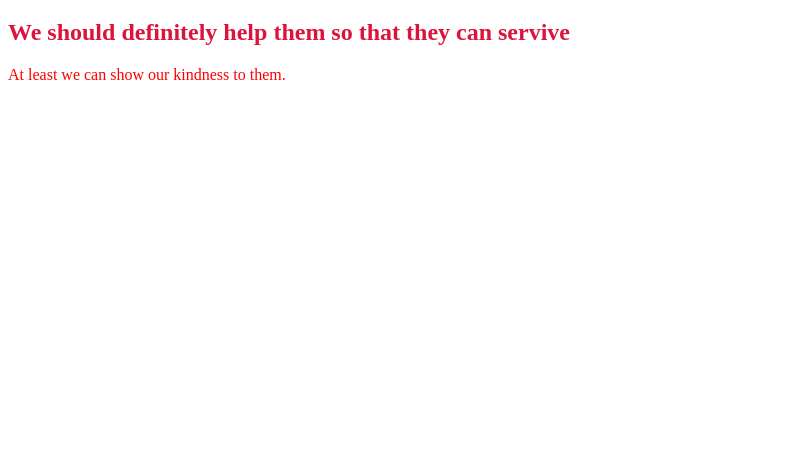
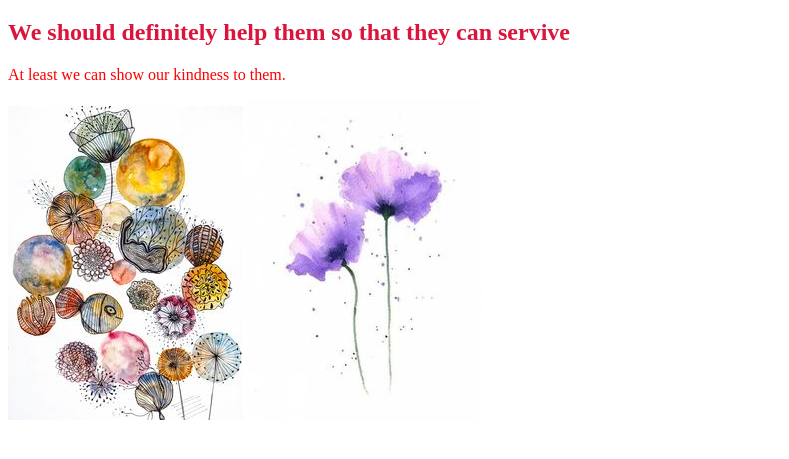
Before and after one commit to zakiashabnam/my-third-repo, a plain HTML site: page index.html in a window 1280 px wide. Shown: the part 61-520 px from the top of the page, without its empty margins (0-789 px from the left). Drawn offline with Linux system fonts and the light colour scheme.

Commit message:
image added

```diff
--- a/index.html
+++ b/index.html
@@ -13,6 +13,8 @@
     <h1>Many of the people are affected by the flood this year</h1>
     <h2>We should definitely help them so that they can servive</h2>
     <p>At least we can show our kindness to them.</p>
+    <img src="stones.jpg" alt="">
+    <img src="flowers.jpg" alt="">
 
 </body>
 
```
Also changed, not shown: flowers.jpg (added), stones.jpg (added).
